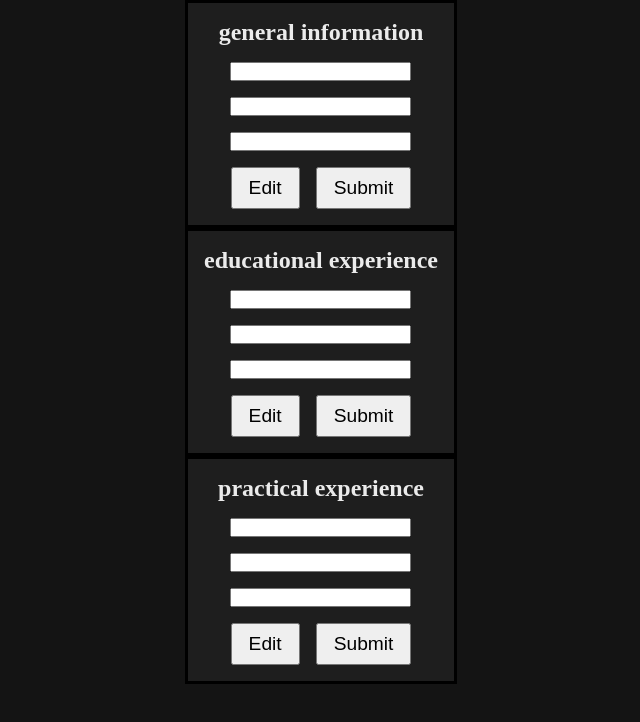
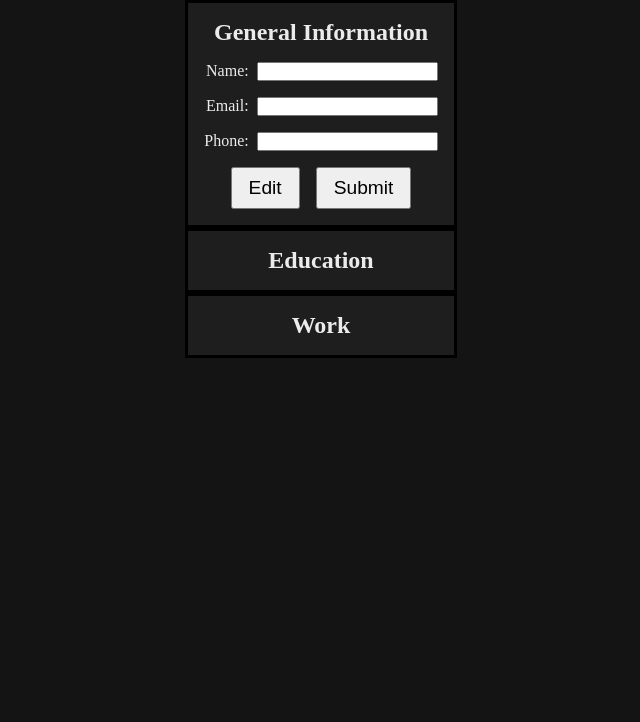
Before and after one commit to scGetStuff/top-js-cv, a React app: page / in a window 1280 px wide. Shown: the top 722 px of the page, without its empty margins (319-959 px from the left). Built offline with nearby package versions, Linux system fonts and the light colour scheme.

Commit message:
basic state for fields working

```diff
--- a/src/components/App.js
+++ b/src/components/App.js
@@ -1,5 +1,6 @@
 import React from 'react';
 import { Section } from './Section';
+import { PersonInfo } from './PersonInfo';
 
 export class App extends React.Component {
     constructor(props) {
@@ -8,9 +9,11 @@ export class App extends React.Component {
     render() {
         return (
             <div>
-                <Section title="general information"></Section>
-                <Section title="educational experience"></Section>
-                <Section title="practical experience"></Section>
+                <Section title='General Information'>
+                    <PersonInfo></PersonInfo>
+                </Section>
+                <Section title='Education'></Section>
+                <Section title='Work'></Section>
             </div>
         );
     }
--- /dev/null
+++ b/src/components/InputText.js
@@ -0,0 +1,21 @@
+import React from 'react';
+
+export class InputText extends React.Component {
+    constructor(props) {
+        super(props);
+    }
+
+    render() {
+        return (
+            <label>
+                {this.props.label}:
+                <input
+                    type='text'
+                    name={this.props.name}
+                    value={this.props.value}
+                    onChange={this.props.handleChange}
+                />
+            </label>
+        );
+    }
+}
--- /dev/null
+++ b/src/components/PersonInfo.js
@@ -0,0 +1,62 @@
+import React from 'react';
+import { InputText } from './InputText';
+
+export class PersonInfo extends React.Component {
+    constructor(props) {
+        super(props);
+
+        this.state = { name: '', email: '', phone: '' };
+
+        // TODO: not sure if this is a good approach
+        // in general I hate bind(this), but this is what was in the docs
+        // and I do like normal function over a property set to an arrow function to avoid 'losing this'
+        this.handleChange = this.handleChange.bind(this);
+        this.handleSubmit = this.handleSubmit.bind(this);
+    }
+
+    handleChange(event) {
+        let obj = {};
+        obj[event.target.name] = event.target.value;
+        this.setState(obj);
+    }
+
+    handleSubmit(event) {
+        event.preventDefault();
+    }
+
+    render() {
+        return (
+            <form onSubmit={this.handleSubmit}>
+                <InputText
+                    name='name'
+                    value={this.state.name}
+                    label='Name'
+                    handleChange={this.handleChange}
+                />
+
+                <InputText
+                    name='email'
+                    value={this.state.email}
+                    label='Email'
+                    handleChange={this.handleChange}
+                />
+
+                <InputText
+                    name='phone'
+                    value={this.state.phone}
+                    label='Phone'
+                    handleChange={this.handleChange}
+                />
+
+                <div className='buttons'>
+                    <button type='button' value='Edit'>
+                        Edit
+                    </button>
+                    <button type='submit' value='Submit'>
+                        Submit
+                    </button>
+                </div>
+            </form>
+        );
+    }
+}
--- a/src/components/Section.js
+++ b/src/components/Section.js
@@ -9,16 +9,7 @@ export class Section extends React.Component {
         return (
             <div className='section'>
                 <h2>{this.props.title}</h2>
-                <form>
-                    <input type='text'></input>
-                    <input type='text'></input>
-                    <input type='text'></input>
-                </form>
-
-                <div className='buttons'>
-                    <button type='button'>Edit</button>
-                    <button type='button'>Submit</button>
-                </div>
+                {this.props.children}
             </div>
         );
     }
--- a/src/index.css
+++ b/src/index.css
@@ -33,6 +33,17 @@ body {
     gap: 1rem;
 }
 
+form {
+    display: flex;
+    flex-direction: column;
+    align-items: flex-end;
+    gap: 1rem;
+}
+
+input[type='text'] {
+    margin-left: 0.5rem;
+}
+
 .section {
     border: 3px solid black;
     background-color: var(--clr-secondary);
@@ -44,14 +55,9 @@ body {
     gap: 1rem;
 }
 
-.section form {
-    display: flex;
-    flex-direction: column;
-    align-items: center;
-    gap: 1rem;
-}
+.buttons {
+    align-self: center;
 
-.buttons {
     display: flex;
     gap: 1rem;
 }
```
Also changed, not shown: 1 other file (tests, documents, lock files or other folders).
